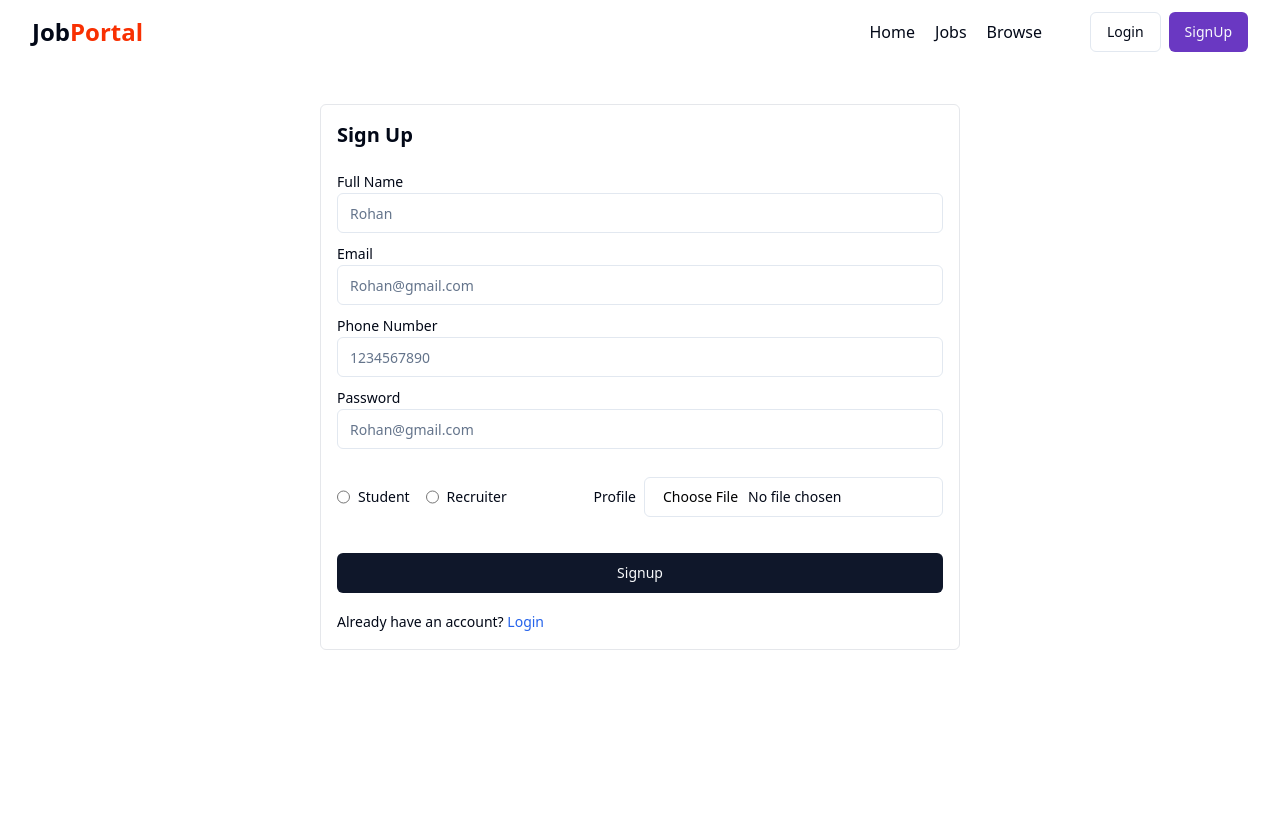
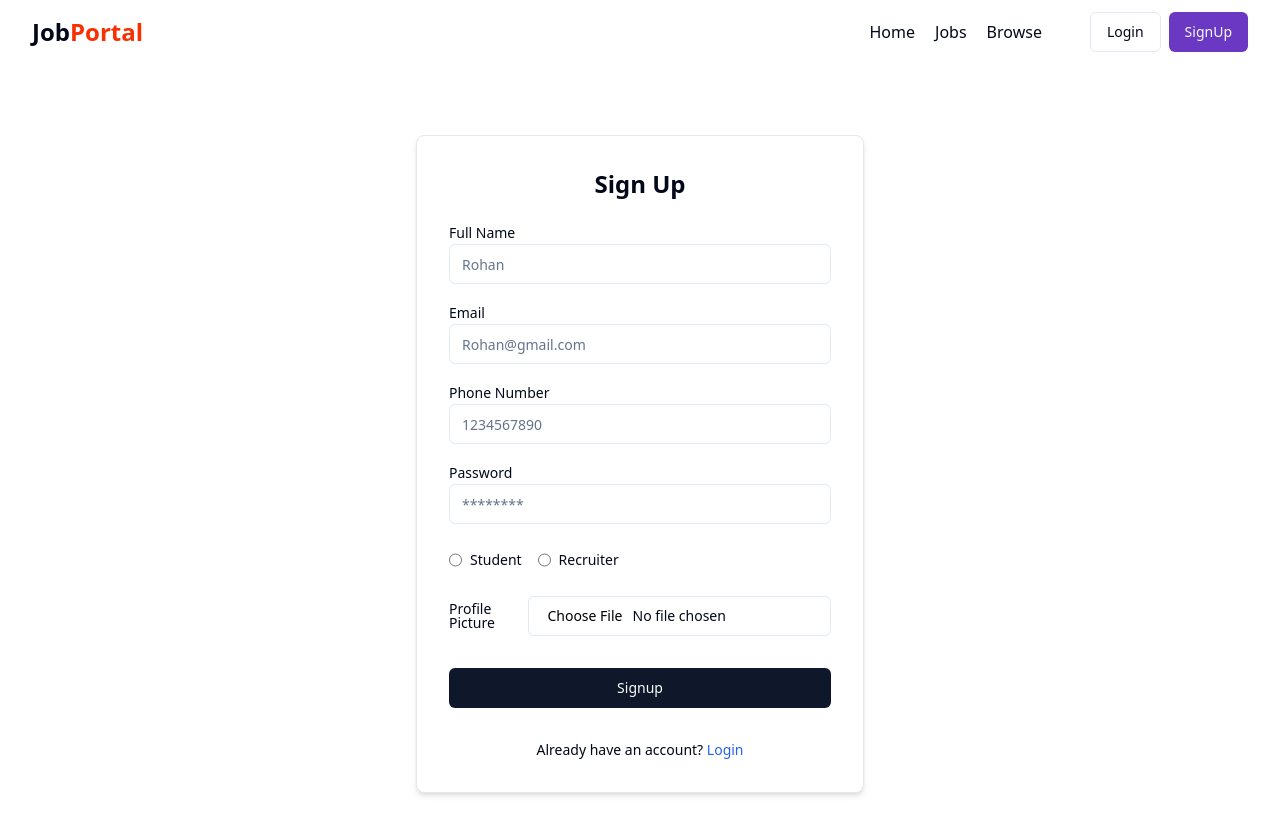
Before and after one commit to daRk-ang3L07/jobportal, a React (Vite) app in the folder frontend/: page /signup in a window 1280 px wide. Shown: the top 834 px of the page. Before the commit the page ends 800 px from the top, so only its background shows below. Built offline with nearby package versions, Linux system fonts and the light colour scheme.

Commit message:
login signup

```diff
--- a/frontend/src/components/auth/Login.jsx
+++ b/frontend/src/components/auth/Login.jsx
@@ -2,95 +2,97 @@ import React, { useEffect, useState } from "react";
 import Navbar from "../shared/Navbar";
 import { Label } from "@/components/ui/label";
 import { Input } from "@/components/ui/input";
-import { RadioGroup, RadioGroupItem } from "@/components/ui/radio-group";
-import { Button, buttonVariants } from "@/components/ui/button";
+import { RadioGroup } from "@/components/ui/radio-group";
+import { Button } from "@/components/ui/button";
 import { Link, useNavigate } from "react-router-dom";
 import { USER_API_END_POINT } from "../../utils/constant";
 import { toast } from "sonner";
 import axios from "axios";
 import { useDispatch, useSelector } from "react-redux";
 import { setLoading, setUser } from "../../redux/authSlice";
-import store from "../../redux/store";
 import { Loader2 } from "lucide-react";
 
 const Login = () => {
+  const [input, setInput] = useState({
+    email: "",
+    password: "",
+    role: "",
+  });
 
-  const [input, setInput] =useState({
-
-    email:"",
-    password:"",
-    role:"",
-
-  })
-  const {loading,user}=useSelector(store=>store.auth);
+  const { loading, user } = useSelector((store) => store.auth);
   const navigate = useNavigate();
   const dispatch = useDispatch();
 
-  const changeEventHandler =(e)=> {
-    setInput({...input, [e.target.name]:e.target.value});
-  }
+  const changeEventHandler = (e) => {
+    setInput({ ...input, [e.target.name]: e.target.value });
+  };
 
-
-
-  const submitHandler = async (e)=> {
+  const submitHandler = async (e) => {
     e.preventDefault();
 
-
-    try{
+    try {
       dispatch(setLoading(true));
-      const res = await axios.post(`${USER_API_END_POINT}/login`,input,{
-        headers:{
-          "Content-Type":"application/json"
+      const res = await axios.post(`${USER_API_END_POINT}/login`, input, {
+        headers: {
+          "Content-Type": "application/json",
         },
-        withCredentials: true
+        withCredentials: true,
       });
-      if(res.data.success){
+      if (res.data.success) {
         dispatch(setUser(res.data.user));
         navigate("/");
         toast.success(res.data.message);
       }
-    }
-    catch(error){
+    } catch (error) {
       console.log(error);
       toast.error(error.response.data.message);
-    } finally{
+    } finally {
       dispatch(setLoading(false));
     }
-  }
+  };
 
- useEffect(()=>{
-  if(user){
+  useEffect(() => {
+    if (user) {
       navigate("/");
     }
- },[])
+  }, [user, navigate]);
 
   return (
     <div>
       <Navbar />
-      <div className="flex items-center justify-center max-w-7xl mx-auto">
+      <div className="flex items-center justify-center px-4 sm:px-6 lg:px-8 py-6 min-h-screen">
         <form
           onSubmit={submitHandler}
-          className="w-1/2 border border-gray-200 rounded-md p-4 my-10"
+          className="w-full max-w-md bg-white border border-gray-200 rounded-lg shadow-md p-6 sm:p-8 my-10"
         >
-          <h1 className="font-bold text-xl mb-5">Login</h1>
+          <h1 className="font-bold text-2xl mb-5 text-center">Login</h1>
 
-          <div className="my-2">
+          <div className="my-4">
             <Label>Email</Label>
-            <Input type="email"
+            <Input
+              type="email"
               value={input.email}
               name="email"
-             onChange={changeEventHandler} placeholder="Rohan@gmail.com" />
+              onChange={changeEventHandler}
+              placeholder="Rohan@gmail.com"
+              className="w-full"
+            />
           </div>
 
-          <div className="my-2">
+          <div className="my-4">
             <Label>Password</Label>
-            <Input type="password"
+            <Input
+              type="password"
               value={input.password}
               name="password"
-            onChange={changeEventHandler} placeholder="Rohan@gmail.com" />
+              onChange={changeEventHandler}
+              placeholder="Enter your password"
+              className="w-full"
+            />
           </div>
-          <div className="flex items-center justify-between">
-            <RadioGroup className="flex items-center gap-4 my-5">
+
+          <div className="flex flex-col sm:flex-row items-center justify-between my-5">
+            <RadioGroup className="flex items-center gap-4">
               <div className="flex items-center space-x-2">
                 <Input
                   type="radio"
@@ -100,7 +102,7 @@ const Login = () => {
                   onChange={changeEventHandler}
                   className="cursor-pointer"
                 />
-                <Label htmlFor="r1">Student</Label>
+                <Label>Student</Label>
               </div>
               <div className="flex items-center space-x-2">
                 <Input
@@ -111,17 +113,22 @@ const Login = () => {
                   onChange={changeEventHandler}
                   className="cursor-pointer"
                 />
-                <Label htmlFor="r2">Recruiter</Label>
+                <Label>Recruiter</Label>
               </div>
             </RadioGroup>
           </div>
-          {
-          loading? <Button className="w-full my-4"><Loader2 className="mr-2 h-4 w-4 animate-spin" /> Please Wait </Button>: <Button type="submit" className="w-full my-4">
+
+          {loading ? (
+            <Button className="w-full my-4">
+              <Loader2 className="mr-2 h-4 w-4 animate-spin" /> Please Wait
+            </Button>
+          ) : (
+            <Button type="submit" className="w-full my-4">
               Login
             </Button>
-          }
+          )}
 
-          <span className="text-sm">
+          <span className="text-sm block text-center mt-4">
             Don't have an account?{" "}
             <Link to="/signup" className="text-blue-600">
               Signup
--- a/frontend/src/components/auth/Signup.jsx
+++ b/frontend/src/components/auth/Signup.jsx
@@ -2,66 +2,63 @@ import React, { useEffect, useState } from "react";
 import Navbar from "../shared/Navbar";
 import { Label } from "@/components/ui/label";
 import { Input } from "@/components/ui/input";
-import { RadioGroup, RadioGroupItem } from "@/components/ui/radio-group";
-import { Button, buttonVariants } from "@/components/ui/button";
-import { json, Link, useNavigate } from "react-router-dom";
+import { RadioGroup } from "@/components/ui/radio-group";
+import { Button } from "@/components/ui/button";
+import { Link, useNavigate } from "react-router-dom";
 import { USER_API_END_POINT } from "../../utils/constant";
 import { toast } from "sonner";
 import axios from "axios";
 import { useDispatch, useSelector } from "react-redux";
-import store from "../../redux/store";
 import { setLoading } from "../../redux/authSlice";
 import { Loader2 } from "lucide-react";
 
 const Signup = () => {
+  const [input, setInput] = useState({
+    fullname: "",
+    email: "",
+    phoneNumber: "",
+    password: "",
+    role: "",
+    file: ""
+  });
 
-  const [input, setInput] =useState({
-    fullname:"",
-    email:"",
-    phoneNumber:"",
-    password:"",
-    role:"",
-    file:""
-  });
-  const {loading,user} = useSelector(store=>store.auth);
+  const { loading, user } = useSelector(store => store.auth);
   const navigate = useNavigate();
-  const dispatch= useDispatch();
+  const dispatch = useDispatch();
 
+  const changeEventHandler = (e) => {
+    setInput({ ...input, [e.target.name]: e.target.value });
+  };
 
-  const changeEventHandler =(e)=> {
-    setInput({...input, [e.target.name]:e.target.value});
+  const changeFileHandler = (e) => {
+    setInput({ ...input, file: e.target.files?.[0] });
+  };
+
+  const submitHandler = async (e) => {
+    e.preventDefault();
+    const formData = new FormData();
+    formData.append("fullname", input.fullname);
+    formData.append("email", input.email);
+    formData.append("phoneNumber", input.phoneNumber);
+    formData.append("password", input.password);
+    formData.append("role", input.role);
+    if (input.file) {
+      formData.append("file", input.file);
     }
 
-  const changeFileHandler =(e)=> {
-    setInput({...input,file:e.target.files?.[0]})
-  }
-
-  const submitHandler = async (e)=> {
-    e.preventDefault();
-    const formData = new FormData();
-    formData.append("fullname",input.fullname);
-    formData.append("email",input.email);
-    formData.append("phoneNumber",input.phoneNumber);
-    formData.append("password",input.password);
-    formData.append("role",input.role);
-    if(input.file){
-      formData.append("file",input.file);
-    }
-    try{
+    try {
       dispatch(setLoading(true));
-      const res = await axios.post(`${USER_API_END_POINT}/register`,formData,{
-        headers:{
-          "Content-Type":"multipart/form-data"
+      const res = await axios.post(`${USER_API_END_POINT}/register`, formData, {
+        headers: {
+          "Content-Type": "multipart/form-data"
         },
         withCredentials: true
       });
-      if(res.data.success){
+      if (res.data.success) {
         navigate("/login");
         toast.success(res.data.message);
       }
-    }
-    catch (error) {
-      // Check if the error has a response, otherwise provide a fallback message
+    } catch (error) {
       if (error.response) {
         console.log(error.response.data.message);
         toast.error(error.response.data.message);
@@ -72,81 +69,101 @@ const Signup = () => {
     } finally {
       dispatch(setLoading(false));
     }
-  }
+  };
 
-  useEffect(()=>{
-    if(user){
+  useEffect(() => {
+    if (user) {
       navigate("/");
     }
-   },[])
-
+  }, [user, navigate]);
 
   return (
     <div>
       <Navbar />
-      <div className="flex items-center justify-center max-w-7xl mx-auto">
+      <div className="flex items-center justify-center px-4 sm:px-6 lg:px-8 py-6 min-h-screen">
         <form
           onSubmit={submitHandler}
-          className="w-1/2 border border-gray-200 rounded-md p-4 my-10"
+          className="w-full max-w-md bg-white border border-gray-200 rounded-lg shadow-md p-6 sm:p-8"
         >
-          <h1 className="font-bold text-xl mb-5">Sign Up</h1>
-          <div className="my-2">
+          <h1 className="font-bold text-2xl mb-5 text-center">Sign Up</h1>
+
+          <div className="my-4">
             <Label>Full Name</Label>
-            <Input type="text"
+            <Input
+              type="text"
               value={input.fullname}
               name="fullname"
               onChange={changeEventHandler}
-            placeholder="Rohan" />
+              placeholder="Rohan"
+              className="w-full"
+            />
           </div>
-          <div className="my-2">
+
+          <div className="my-4">
             <Label>Email</Label>
-            <Input type="email"
+            <Input
+              type="email"
               value={input.email}
               name="email"
               onChange={changeEventHandler}
-            placeholder="Rohan@gmail.com" />
+              placeholder="Rohan@gmail.com"
+              className="w-full"
+            />
           </div>
-          <div className="my-2">
+
+          <div className="my-4">
             <Label>Phone Number</Label>
-            <Input type="text"
+            <Input
+              type="text"
               value={input.phoneNumber}
               name="phoneNumber"
               onChange={changeEventHandler}
-            placeholder="1234567890" />
+              placeholder="1234567890"
+              className="w-full"
+            />
           </div>
-          <div className="my-2">
+
+          <div className="my-4">
             <Label>Password</Label>
-            <Input type="password"
+            <Input
+              type="password"
               value={input.password}
               name="password"
               onChange={changeEventHandler}
-            placeholder="Rohan@gmail.com" />
+              placeholder="********"
+              className="w-full"
+            />
           </div>
-          <div className="flex items-center justify-between">
-            <RadioGroup className="flex items-center gap-4 my-5">
+
+          <div className="my-4">
+            <RadioGroup className="flex flex-col sm:flex-row items-center gap-4">
               <div className="flex items-center space-x-2">
-                <Input type="radio"
+                <Input
+                  type="radio"
                   name="role"
                   value="student"
                   checked={input.role === "student"}
                   onChange={changeEventHandler}
                   className="cursor-pointer"
                 />
-                <Label htmlFor="r1">Student</Label>
+                <Label>Student</Label>
               </div>
               <div className="flex items-center space-x-2">
-              <Input type="radio"
+                <Input
+                  type="radio"
                   name="role"
                   value="recruiter"
                   checked={input.role === "recruiter"}
                   onChange={changeEventHandler}
                   className="cursor-pointer"
                 />
-                <Label htmlFor="r2">Recruiter</Label>
+                <Label>Recruiter</Label>
               </div>
             </RadioGroup>
-            <div className="flex items-center gap-2">
-              <Label>Profile</Label>
+          </div>
+
+          <div className="my-4 flex items-center gap-2">
+            <Label>Profile Picture</Label>
             <Input
               accept="image/*"
               type="file"
@@ -154,14 +171,23 @@ const Signup = () => {
               className="cursor-pointer"
             />
           </div>
-          </div>
-          {
-          loading? <Button className="w-full my-4"><Loader2 className="mr-2 h-4 w-4 animate-spin" /> Please Wait </Button>: <Button type="submit" className="w-full my-4">
+
+          {loading ? (
+            <Button className="w-full my-4" disabled>
+              <Loader2 className="mr-2 h-4 w-4 animate-spin" /> Please Wait
+            </Button>
+          ) : (
+            <Button type="submit" className="w-full my-4">
               Signup
             </Button>
-          }
+          )}
 
-          <span className="text-sm">Already have an account? <Link to="/login" className="text-blue-600">Login</Link></span>
+          <div className="text-sm text-center mt-4">
+            Already have an account?{" "}
+            <Link to="/login" className="text-blue-600">
+              Login
+            </Link>
+          </div>
         </form>
       </div>
     </div>
```
Lines whose indentation alone changed are shown as unchanged.
